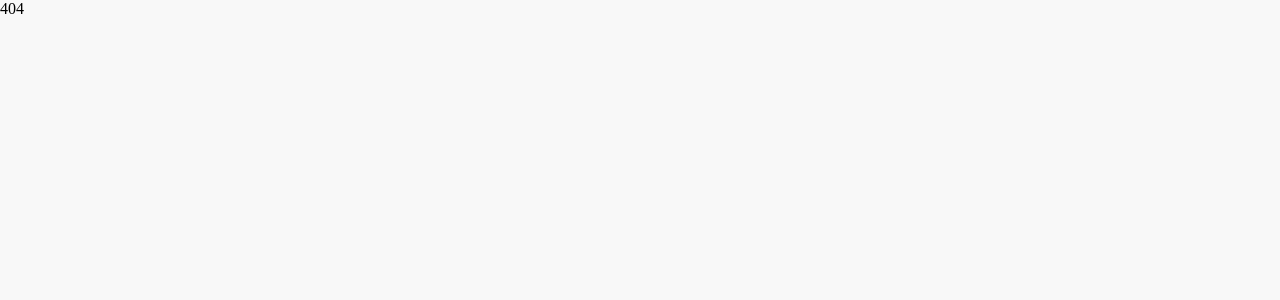
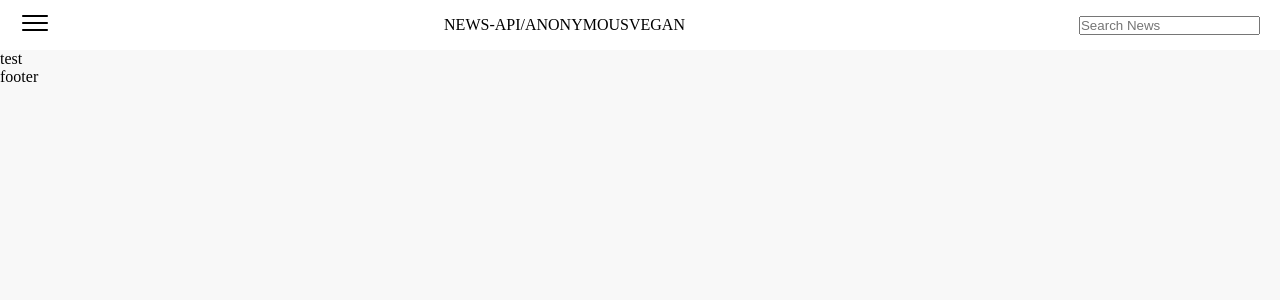
Before and after one commit to nikola-matkovic/news-website-project, a React (Create React App) app: page /article in a window 1280 px wide. Shown: the top 300 px of the page. Built offline with nearby package versions, Linux system fonts and the light colour scheme; no server answers.

Commit message:
article page template

```diff
--- a/package.json
+++ b/package.json
@@ -3,6 +3,7 @@
   "version": "0.1.0",
   "private": true,
   "dependencies": {
+    "@mozilla/readability": "^0.4.2",
     "@testing-library/jest-dom": "^5.16.5",
     "@testing-library/react": "^13.3.0",
     "@testing-library/user-event": "^13.5.0",
@@ -12,8 +13,10 @@
     "@types/react-dom": "^18.0.6",
     "axios": "^0.27.2",
     "i18n-iso-countries": "^7.5.0",
+    "jsdom": "^20.0.0",
     "react": "^18.2.0",
     "react-dom": "^18.2.0",
+    "react-jsdom": "^3.0.0",
     "react-router-dom": "^6.3.0",
     "react-scripts": "5.0.1",
     "typescript": "^4.8.2",
@@ -42,5 +45,8 @@
       "last 1 firefox version",
       "last 1 safari version"
     ]
+  },
+  "devDependencies": {
+    "@types/jsdom": "^20.0.0"
   }
 }
--- /dev/null
+++ b/src/components/Article/index.jsx
@@ -0,0 +1,29 @@
+import Layout from "../Layout";
+import axios from "axios";
+import { Readability }  from '@mozilla/readability';
+// import ReactJSDOM from 'react-jsdom'
+import { useEffect } from "react";
+
+const Articel = () => {
+    useEffect(() => {
+        axios.get("https://smartlife.mondo.rs/tech/uredjaji/a51519/Huawei-nova-10-Pro-cena-specifikacije-i-prodaja.html")
+        .then( (r2) => {
+            let dom = r2.data
+            console.log(dom);
+            let article = new Readability(dom.window.document).parse();
+            console.log(article.textContent);
+        })
+    }, []);
+
+
+
+    return (
+        <Layout>
+            <div>
+                test
+            </div>
+        </Layout>
+    );
+}
+
+export default Articel;
--- a/src/components/Home/index.js
+++ b/src/components/Home/index.js
@@ -45,7 +45,8 @@ const Home = () => {
 
     // JSX Part
     let articlesJSX = news.map((article, index) => {
-        const {urlToImage, title, description} = article;
+        const {url, urlToImage, title, description} = article;
+        console.log(url);
         return (
             <div key={index} className={style.articleCard}>
                 <img src={urlToImage} alt="" />
--- a/src/components/Layout/index.js
+++ b/src/components/Layout/index.js
@@ -3,7 +3,6 @@ import Footer from "../Footer";
 const Layout = ( props ) => {
 
     let {q, setQ} = props
-    console.log({q, setQ},  "Layout");
     return (
         <>
             <Nav q={q} setQ ={setQ}  />
--- a/src/components/RouterPage/index.js
+++ b/src/components/RouterPage/index.js
@@ -1,10 +1,13 @@
 import { Route, Routes } from "react-router-dom";
 import Home from '../Home/index.js'
+import Article from "../Article/index.jsx";
 
 const RouterPage = () => {
     return (
         <Routes>
             <Route path="/" element={<Home/>} />
+            <Route path="/home" element={<Home/>} />
+            <Route path="/article" element={<Article/>} />
             <Route path="*" element={<p>  404 </p>} />
         </Routes>
     );
```
Also changed, not shown: src/components/Article/style.module.css (added), 1 other file (tests, documents, lock files or other folders).
